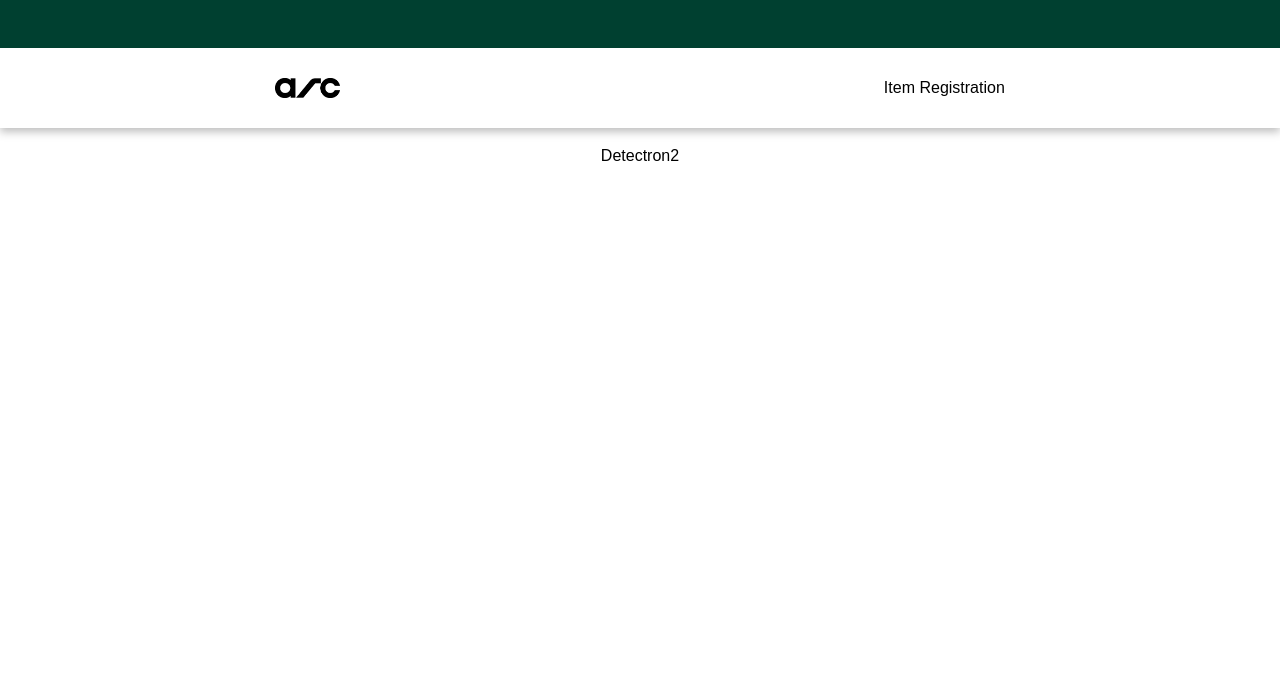
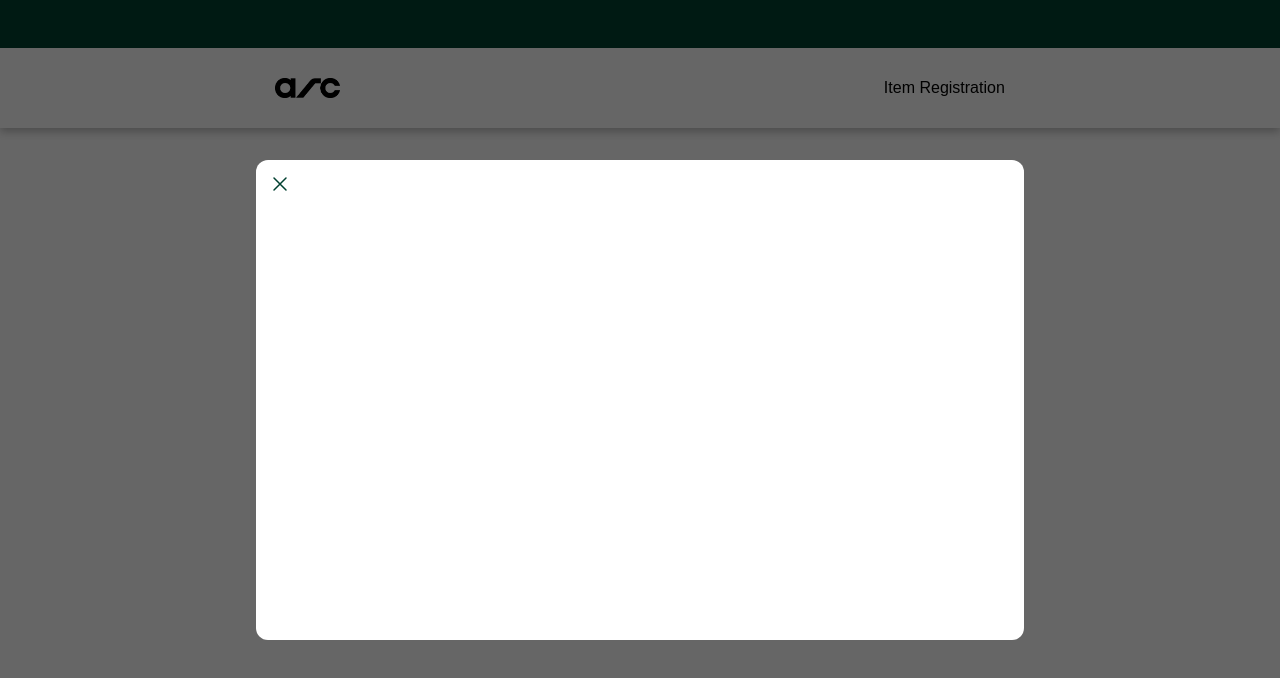
Before and after one commit to KyleSchmottlach/arc-kiosk, a React (Vite) app: page /detectron2 in a window 1280 px wide. Shown: the top 678 px of the page. Built offline with nearby package versions, Linux system fonts and the light colour scheme.

Commit message:
Set up initial structure for camera registration modal

```diff
--- a/package.json
+++ b/package.json
@@ -21,6 +21,7 @@
     "@tailwindcss/vite": "^4.1.4",
     "axios": "^1.9.0",
     "firebase": "^11.6.0",
+    "framer-motion": "^12.9.2",
     "react": "^19.0.0",
     "react-dom": "^19.0.0",
     "react-router": "^7.5.2",
--- a/src/elements/ARCButton.tsx
+++ b/src/elements/ARCButton.tsx
@@ -9,7 +9,24 @@ export type ARCButtonProps = {
 
 export default function ARCButton(props: ARCButtonProps) {
   return (
-    <button onClick={props.onClick} className={`${props.className || ""} rounded-full font-bold`}>
+    <button
+      onClick={props.onClick}
+      className={`${props.className || ""}
+      rounded-full
+      font-bold
+      border-[3px]
+      border-solid
+      border-sec-arc-ctagreen
+      bg-prim-arc-white
+      text-sec-arc-ctagreen
+      py-[0.6em]
+      px-[1.2em]
+      cursor-pointer
+      transition-colors duration-[250ms]
+      hover:bg-sec-arc-copengreen
+      hover:text-prim-arc-white
+      hover:border-sec-arc-copengreen`
+    }>
       <div className={"flex flex-row justify-between align-middle"}>
         {props.children}
         <ButtonArrow className={"self-center ml-4"}/>
--- /dev/null
+++ b/src/elements/CameraModal.tsx
@@ -0,0 +1,21 @@
+import {HTMLAttributes} from "react";
+import IconButton from "./IconButton.tsx";
+import CloseIcon from "./CloseIcon.tsx";
+
+export type CameraModalProps = {
+  className?: HTMLAttributes<HTMLDivElement>['className'];
+}
+
+export default function CameraModal(props: CameraModalProps) {
+  return (
+    <div className={`${props.className || ""}`}>
+      <div className={"fixed h-screen w-screen top-0 left-0 bg-prim-arc-black opacity-60"} style={{zIndex: 45}} onClick={() => console.log("Closing Modal")}/>
+      <div className={"fixed w-[60%] h-[60%] top-[50%] left-[50%] translate-[-50%] bg-prim-arc-white rounded-xl"} style={{zIndex: 50}}>
+        <IconButton className={"absolute top-0 left-0 m-2"} onClick={() => console.log("Closing Modal")} iconElement={<CloseIcon />}/>
+        <div className={"flex w-full h-full flex-col justify-center align-middle"}>
+
+        </div>
+      </div>
+    </div>
+  );
+}
--- /dev/null
+++ b/src/elements/CloseIcon.tsx
@@ -0,0 +1,7 @@
+export default function CloseIcon() {
+  return (
+    <svg xmlns="http://www.w3.org/2000/svg" fill="none" viewBox="0 0 24 24" strokeWidth="1.5" stroke="currentColor" className="size-6">
+      <path d="M6 18 18 6M6 6l12 12" strokeLinecap="round" strokeLinejoin="round"/>
+    </svg>
+  );
+}
--- /dev/null
+++ b/src/elements/IconButton.tsx
@@ -0,0 +1,25 @@
+import {HTMLAttributes, JSX} from "react";
+
+export type IconButtonProps = {
+  className?: HTMLAttributes<HTMLButtonElement>['className'];
+  iconElement: JSX.Element;
+  onClick: () => void;
+}
+
+export default function IconButton(props: IconButtonProps) {
+  return (
+    <button
+      className={`
+        ${props.className || ""}
+        rounded-full
+        p-1
+        bg-transparent
+        text-sec-arc-copengreen
+        cursor-pointer
+        transition-colors duration-[250ms]
+        hover:bg-sec-arc-lightgrey
+      `}
+      onClick={props.onClick}
+    >{props.iconElement}</button>
+  );
+}
--- a/src/elements/Navbar.tsx
+++ b/src/elements/Navbar.tsx
@@ -2,7 +2,7 @@ import arcLogo from "../assets/images/arc-logo-dark.png";
 
 export default function Navbar() {
   return (
-    <header className={"fixed z-50 top-0 left-0 w-full drop-shadow-lg/25"}>
+    <header className={"fixed z-40 top-0 left-0 w-full drop-shadow-lg/25"}>
       {/*Primary Navbar*/}
       <div className={"bg-sec-arc-copengreen w-full h-12"}>
 
--- a/src/index.css
+++ b/src/index.css
@@ -62,21 +62,6 @@ body {
   min-height: 100vh;
 }
 
-button {
-  border: 3px solid var(--color-sec-arc-ctagreen);
-  background-color: var(--color-prim-arc-white);
-  color: var(--color-sec-arc-ctagreen);
-  padding: 0.6em 1.2em;
-  font-family: inherit;
-  cursor: pointer;
-  transition: background-color 0.25s, color 0.25s, border-color 0.25s;
-
-}
-button:hover {
-  background-color: var(--color-sec-arc-copengreen);
-  color: var(--color-prim-arc-white);
-  border-color: var(--color-sec-arc-copengreen);
-}
 button:focus,
 button:focus-visible {
   outline: 4px auto -webkit-focus-ring-color;
--- a/src/routes/Detectron2.tsx
+++ b/src/routes/Detectron2.tsx
@@ -1,5 +1,7 @@
+import CameraModal from "../elements/CameraModal.tsx";
+
 export default function Detectron2() {
   return (
-   <div>Detectron2</div>
+   <CameraModal />
   );
 };
--- a/src/routes/HomePage.tsx
+++ b/src/routes/HomePage.tsx
@@ -5,12 +5,13 @@ import {useCallback, useEffect, useRef, useState} from "react";
 import ARCButton from "../elements/ARCButton.tsx";
 
 export default function HomePage() {
+  const webcamRef = useRef<Webcam | null>(null);
+  const [capturedImage, setCapturedImage] = useState<string | null>(null);
+  const [registering, setRegistering] = useState<boolean>(false);
+
   const videoConstraints: MediaTrackConstraints = {
     facingMode: "environment",
   };
-
-  const webcamRef = useRef<Webcam | null>(null);
-  const [capturedImage, setCapturedImage] = useState<string | null>(null);
 
   const capture = useCallback(() => {
     if(webcamRef.current) setCapturedImage(webcamRef.current.getScreenshot());
@@ -19,6 +20,10 @@ export default function HomePage() {
   useEffect(() => {
     console.log(capturedImage);
   }, [capturedImage]);
+
+  useEffect(() => {
+    console.log(registering);
+  }, [registering]);
 
   return (
     <div className={"flex flex-col w-full h-full justify-center align-middle"}>
@@ -30,7 +35,7 @@ export default function HomePage() {
             <h1 className={"font-bold text-3xl w-fit"}>Item Registration</h1>
             <DividerBar />
             <p className={"w-fit"}><b>CHANGE THIS</b> Use this site to register items taken</p>
-            <ARCButton onClick={() => {}} className={"w-fit mt-6"}>Click to Register</ARCButton>
+            <ARCButton onClick={() => {setRegistering(true)}} className={"w-fit mt-6"}>Click to Register</ARCButton>
           </div>
           <div className={"w-[50%]"}>
             <img alt={"Picture of an ARC Reuse Center"} src={ReuseCenter} className={"grow"} style={{justifyContent: "inherit", alignContent: "inherit"}}/>
```
Also changed, not shown: .pnp.cjs, 1 other file (tests, documents, lock files or other folders).
